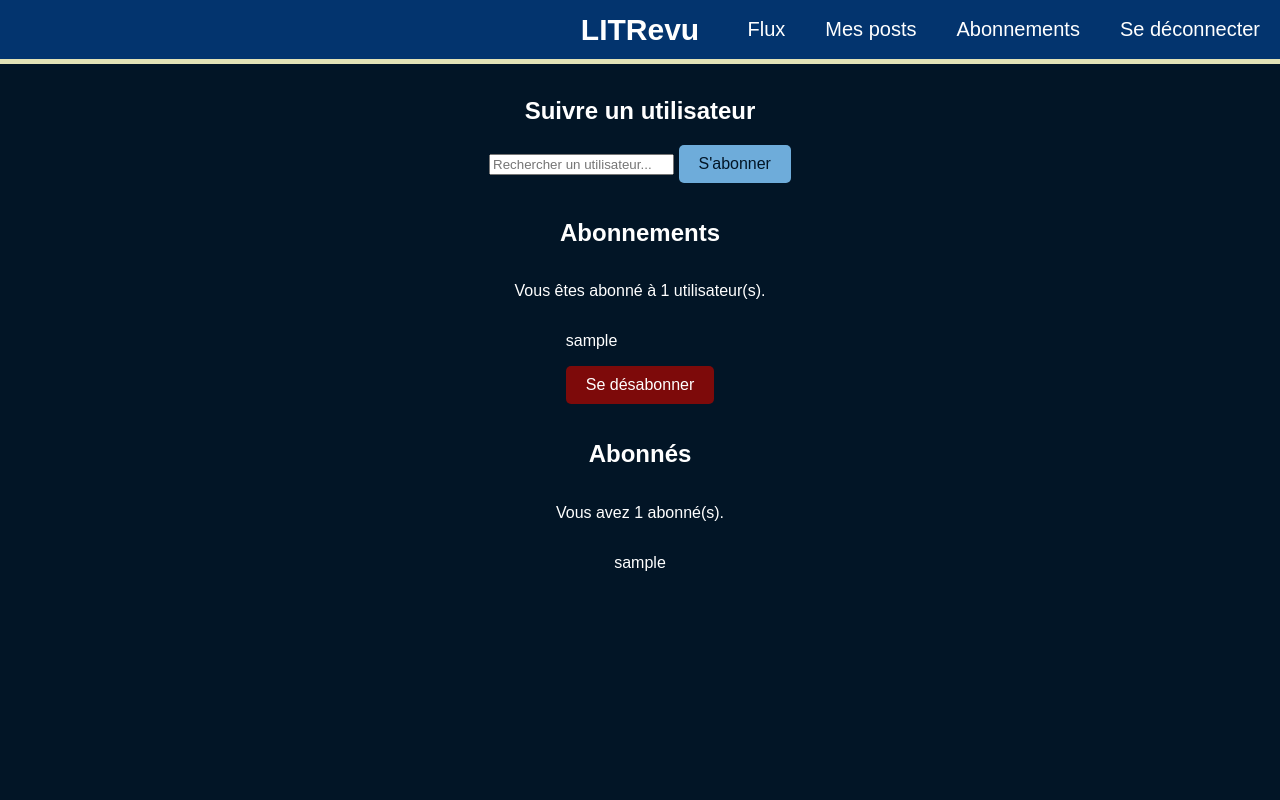
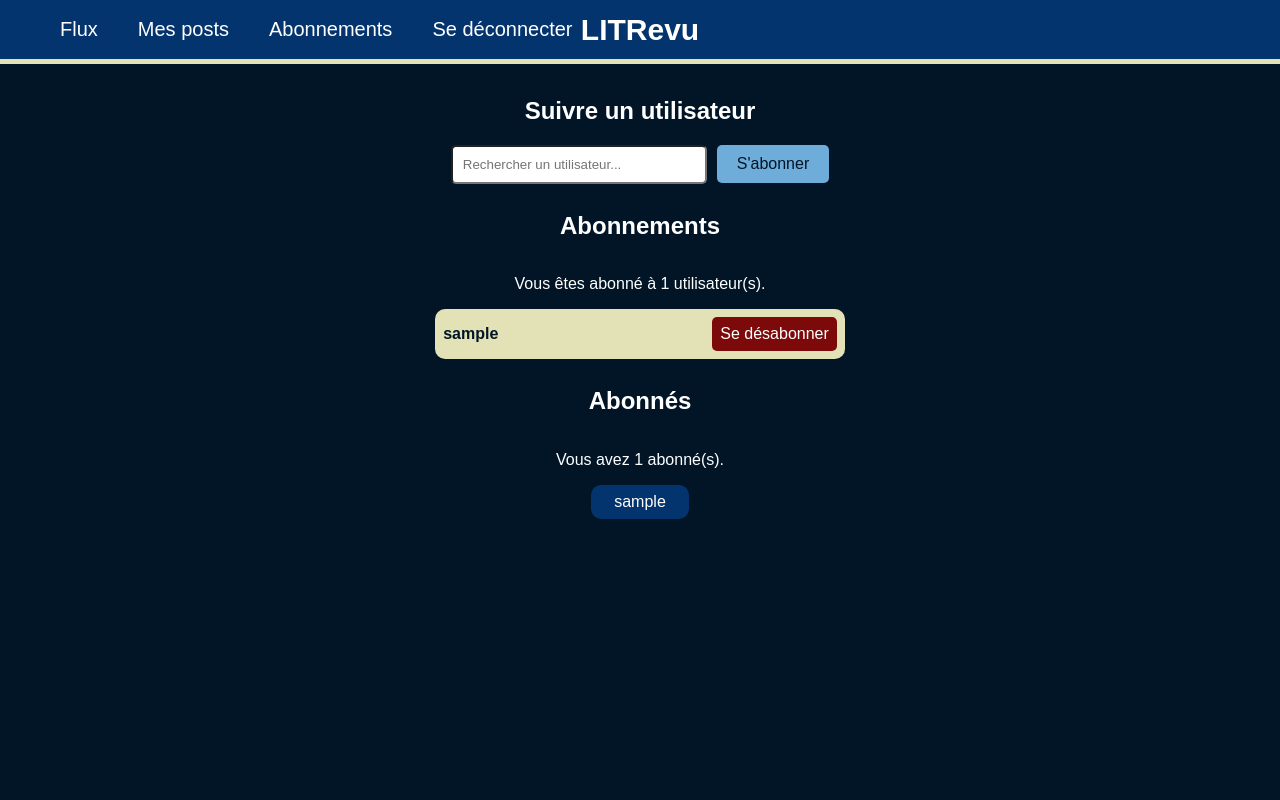
Before and after one commit to Matthieu-Chambon/OC_Projet_9, a Django app: page /subscribtions/ in a window 1280 px wide. Run offline with Django 5.2, Linux system fonts and the light colour scheme; a user stored in the database is signed in; tables that the repository leaves empty hold one stand-in row (values such as "Sample post").

Commit message:
Mise à jour du CSS

```diff
--- a/static/styles.css
+++ b/static/styles.css
@@ -7,6 +7,11 @@
     --color-beige: #E2E2B6;
     --color-red: #7D0A0A;
     --color-green: #5F8B4C;
+
+    --color-blue-2-hover: #0055bd;
+    --color-blue-3-hover: #91cefc;
+    --color-red-hover: #a71313;
+    --color-hover: #7fb468;
 }
 
 *,
@@ -33,7 +38,7 @@ html body{
 .nav-menu{
     display: flex;
     flex-direction: row;
-    justify-content: flex-end;
+    justify-content: space-between;
     align-items: center;
 
     width: 100%;
@@ -53,6 +58,10 @@ html body{
     position: absolute;
     left: 50%;
     transform: translateX(-50%);
+}
+
+.nav-menu p{
+    margin-left: 1vw;
 }
 
 .nav-menu ul{
@@ -176,9 +185,17 @@ button{
     color: var(--color-blue-1);
 }
 
+.primary-btn:hover{
+    background-color: var(--color-blue-3-hover);
+}
+
 .secondary-btn{
     background-color: var(--color-blue-2);
     color: white;
+}
+
+.secondary-btn:hover{
+    background-color: var(--color-blue-2-hover);
 }
 
 .red-btn{
@@ -186,9 +203,17 @@ button{
     color: white;
 }
 
+.red-btn:hover{
+    background-color: var(--color-red-hover);
+}
+
 .green-btn{
     background-color: var(--color-green);
     color: white;
+}
+
+.green-btn:hover{
+    background-color: var(--color-hover);
 }
 
 /* Page de connexion */
@@ -284,8 +309,6 @@ button{
 .ticket-container, .review-container{
     display: flex;
     align-items: flex-start;
-    justify-content: space-between;
-
     width: 100%;
 
     border : 4px solid var(--color-beige);
@@ -297,10 +320,12 @@ button{
 
 .ticket-container{
     flex-direction: row;
+    justify-content: space-between;
 }
 
 .review-container{
     flex-direction: column;
+    justify-content: flex-start;
 }
 
 .ticket-container img{
@@ -324,3 +349,103 @@ button{
 .rating-labels label{
     margin-right: 1vw;
 }
+
+/* Abonnements */
+
+.subscribe-form, .unsubscribe-form{
+    display: flex;
+    flex-direction: column;
+    align-items: center;
+
+    margin: 0;
+
+    width: 100%;
+}
+
+.search-field, .unsubscribe-field{
+    display: flex;
+    flex-direction: row;
+    justify-content: center;
+    align-items: center;
+
+    width: fit-content;
+
+    margin-bottom: 1vh;
+}
+
+.search-field input{
+    padding: 10px;
+    border-radius: 5px;
+    margin-right: 10px;
+
+    width: 20vw;
+    min-width: 200px;
+}
+
+.unsubscribe-field{
+    width: 40%;
+    min-width: 360px;
+    justify-content: space-between;
+    padding: 8px;
+    margin-bottom: 1vh;
+
+    background-color: var(--color-beige);
+    border-radius: 10px;
+}
+
+.unsubscribe-field p{
+    margin: 0;
+    padding: 0;
+
+    color: var(--color-blue-1);
+    font-weight: bold;
+}
+
+.unsubscribe-field button{
+    width: fit-content;
+    height: fit-content;
+    padding: 8px;
+    margin: 0;
+    border-radius: 5px;
+
+    background-color: var(--color-red);
+    color: white;
+}
+
+.follower-field{
+    display: flex;
+    flex-direction: row;
+    justify-content: center;
+
+    padding: 8px;
+    margin-bottom: 1vh;
+    border-radius: 10px;
+
+    background-color: var(--color-blue-2);
+}
+
+.follower-field p{
+    margin: 0 15px 0 15px;
+    padding: 0;
+}
+
+/* Review rating */
+
+.review-headline-rating{
+    display: flex;
+    flex-direction: row;
+    align-items: center;
+}
+
+.review-stars{
+    display: flex;
+    flex-direction: row;
+    justify-content: center;
+    align-items: center;
+}
+
+.star-icon{
+    width: 30px;
+    height: 30px;
+    margin: 0;
+}
```
